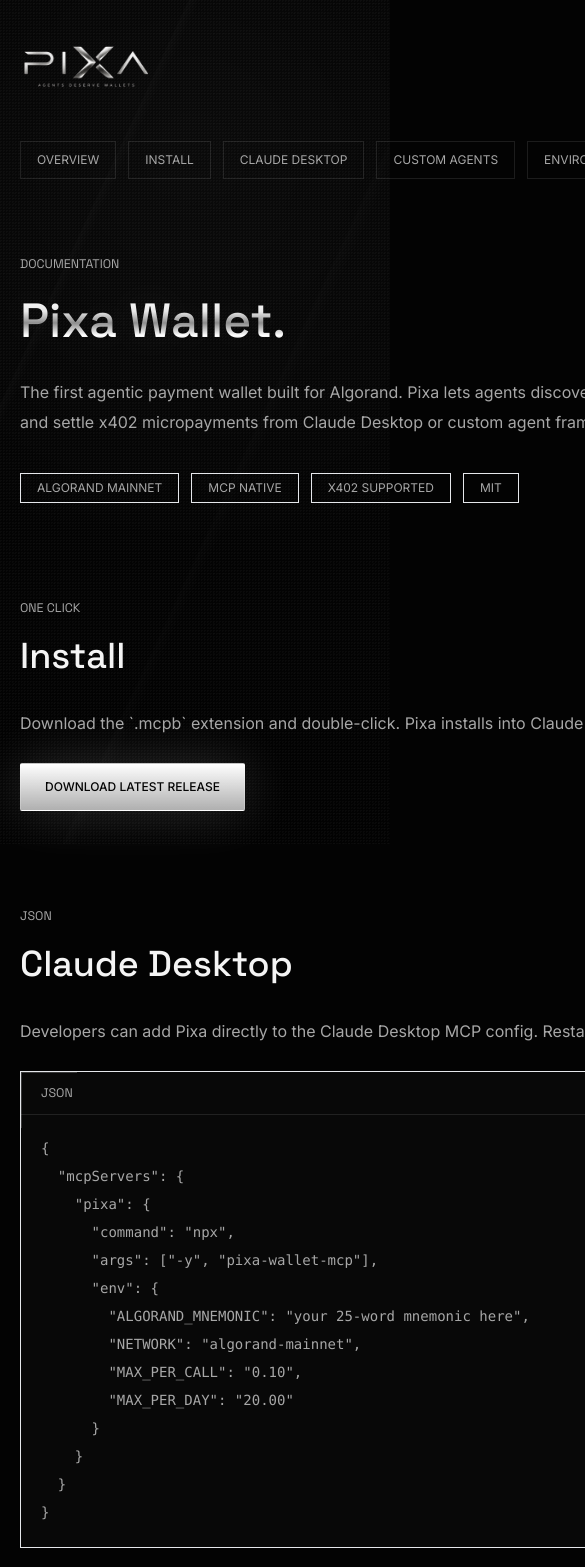
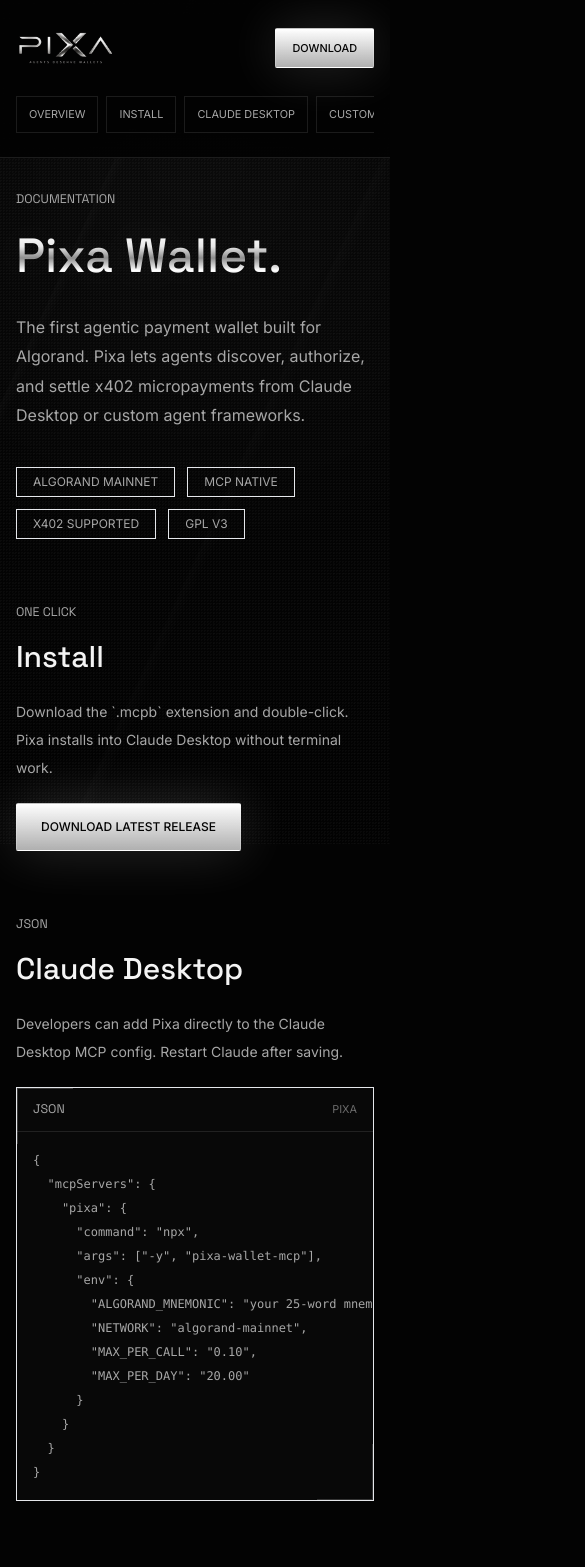
Before and after one commit to ogsamrat/PixaWeb, a Next.js app: page /docs in a window 390 px wide. Shown: the top 1567 px of the page, 585 px wide, since content can reach past the window. Built offline with nearby package versions, Linux system fonts and the light colour scheme; no server answers.

Commit message:
Improve docs mobile layout

```diff
--- a/src/app/docs/page.tsx
+++ b/src/app/docs/page.tsx
@@ -43,8 +43,8 @@
 export default function DocsPage() {
   return (
     <DocsLayout>
-      <article className="mx-auto max-w-5xl">
-        <section id="overview" className="scroll-mt-10">
+      <article className="mx-auto w-full max-w-5xl min-w-0">
+        <section id="overview" className="scroll-mt-32 lg:scroll-mt-10">
           <p className="section-kicker">Documentation</p>
           <h1 className="chrome-text display-type docs-heading mt-6 text-balance">
             Pixa Wallet.
@@ -55,7 +55,7 @@
             Claude Desktop or custom agent frameworks.
           </p>
           <div className="mt-9 flex flex-wrap gap-3 text-xs uppercase leading-none text-pixa-secondary">
-            {["Algorand Mainnet", "MCP Native", "x402 Supported", "MIT"].map(
+            {["Algorand Mainnet", "MCP Native", "x402 Supported", "GPL v3"].map(
               (badge) => (
                 <span key={badge} className="border border-white/12 px-4 py-2">
                   {badge}
@@ -185,30 +185,6 @@
             ]}
           />
         </DocsSection>
-
-        <DocsSection id="roadmap" title="Roadmap" kicker="Status">
-          <div className="grid gap-4">
-            {[
-              [
-                "Now",
-                "Mainnet wallet operations, x402, Tinyman, NFD, MCP bundle.",
-              ],
-              ["Next", "UPI-to-USDC widget via Mudrex API."],
-              [
-                "Future",
-                "Non-custodial treasury, multi-sig, and multi-chain routing.",
-              ],
-            ].map(([phase, copy]) => (
-              <article
-                key={phase}
-                className="edge-frame border border-white/12 bg-white/[0.02] p-6"
-              >
-                <p className="section-kicker">{phase}</p>
-                <p className="mt-4 leading-8 text-pixa-secondary">{copy}</p>
-              </article>
-            ))}
-          </div>
-        </DocsSection>
       </article>
     </DocsLayout>
   );
@@ -226,12 +202,12 @@
   children: React.ReactNode;
 }) {
   return (
-    <section id={id} className="mt-24 scroll-mt-8">
+    <section id={id} className="mt-16 scroll-mt-32 sm:mt-20 lg:mt-24 lg:scroll-mt-8">
       <p className="section-kicker">{kicker}</p>
-      <h2 className="display-type mt-4 text-4xl leading-tight text-pixa-white sm:text-5xl">
+      <h2 className="display-type mt-4 text-3xl leading-tight text-pixa-white sm:text-5xl">
         {title}
       </h2>
-      <div className="mt-7 space-y-6 text-base leading-8 text-pixa-secondary">
+      <div className="mt-6 space-y-5 text-sm leading-7 text-pixa-secondary sm:mt-7 sm:space-y-6 sm:text-base sm:leading-8">
         {children}
       </div>
     </section>
@@ -241,7 +217,7 @@
 function ToolGroup({ title, items }: { title: string; items: string[] }) {
   return (
     <article className="edge-frame border border-white/12 bg-white/[0.02] p-5">
-      <h3 className="display-type text-2xl leading-tight text-pixa-white">
+      <h3 className="display-type text-xl leading-tight text-pixa-white sm:text-2xl">
         {title}
       </h3>
       <div className="mt-5 grid gap-3">
--- a/src/components/docs/CodeBlock.tsx
+++ b/src/components/docs/CodeBlock.tsx
@@ -6,11 +6,13 @@
 export function CodeBlock({ code, language = "text" }: CodeBlockProps) {
   return (
     <div className="edge-frame overflow-hidden border border-white/12 bg-white/[0.025]">
-      <div className="flex items-center justify-between gap-4 border-b border-white/10 px-5 py-3">
+      <div className="flex items-center justify-between gap-4 border-b border-white/10 px-4 py-3 sm:px-5">
         <span className="section-kicker">{language}</span>
-        <span className="text-xs uppercase leading-none text-pixa-muted">Pixa</span>
+        <span className="text-[0.68rem] uppercase leading-none text-pixa-muted sm:text-xs">
+          Pixa
+        </span>
       </div>
-      <pre className="overflow-x-auto p-5 text-sm leading-7 text-pixa-secondary sm:p-6">
+      <pre className="max-w-full overflow-x-auto p-4 text-xs leading-6 text-pixa-secondary sm:p-6 sm:text-sm sm:leading-7">
         <code>{code}</code>
       </pre>
     </div>
--- a/src/components/docs/DiagramPanel.tsx
+++ b/src/components/docs/DiagramPanel.tsx
@@ -5,15 +5,15 @@
 
 export function DiagramPanel({ title, nodes }: DiagramPanelProps) {
   return (
-    <div className="edge-frame border border-white/12 bg-white/[0.02] p-6">
+    <div className="edge-frame border border-white/12 bg-white/[0.02] p-4 sm:p-6">
       <p className="section-kicker">{title}</p>
-      <div className="mt-7 grid gap-3 md:grid-cols-3">
+      <div className="mt-5 grid gap-3 sm:mt-7 md:grid-cols-3">
         {nodes.map((node, index) => (
           <div key={node} className="relative border border-white/10 p-4">
             <span className="display-type text-xs text-pixa-muted">
               0{index + 1}
             </span>
-            <p className="display-type mt-5 text-2xl uppercase leading-tight text-pixa-white">
+            <p className="display-type mt-4 text-xl uppercase leading-tight text-pixa-white sm:mt-5 sm:text-2xl">
               {node}
             </p>
             {index < nodes.length - 1 ? (
--- a/src/components/docs/DocsLayout.tsx
+++ b/src/components/docs/DocsLayout.tsx
@@ -2,13 +2,15 @@
 
 export function DocsLayout({ children }: { children: React.ReactNode }) {
   return (
-    <main className="min-h-screen bg-pixa-black text-pixa-white">
+    <main className="min-h-screen overflow-x-hidden bg-pixa-black text-pixa-white">
       <div className="vault-fallback fixed inset-0 opacity-25" />
       <div className="micro-grid fixed inset-0 opacity-20" />
       <div className="grain-overlay fixed" />
       <div className="relative grid lg:grid-cols-[18rem_1fr]">
         <DocsSidebar />
-        <div className="px-5 py-10 sm:px-8 lg:px-12 lg:py-16">{children}</div>
+        <div className="min-w-0 px-4 py-8 sm:px-8 lg:px-12 lg:py-16">
+          {children}
+        </div>
       </div>
     </main>
   );
--- a/src/components/docs/DocsSidebar.tsx
+++ b/src/components/docs/DocsSidebar.tsx
@@ -11,14 +11,14 @@
   ["Live Demo", "#live-demo"],
   ["Security", "#security"],
   ["Algorand", "#algorand"],
-  ["Roadmap", "#roadmap"],
 ];
 
 export function DocsSidebar() {
   return (
-    <aside className="lg:sticky lg:top-0 lg:h-screen lg:border-r lg:border-white/10">
-      <div className="flex h-full flex-col gap-8 px-5 py-6 sm:px-8">
-        <Link href="/" aria-label="Pixa home" className="block w-32">
+    <aside className="sticky top-0 z-40 border-b border-white/10 bg-pixa-black/[0.92] backdrop-blur-xl lg:top-0 lg:h-screen lg:border-b-0 lg:border-r">
+      <div className="flex h-full flex-col gap-4 px-4 py-4 sm:px-6 lg:gap-8 lg:px-5 lg:py-6 xl:px-8">
+        <div className="flex items-center justify-between gap-4">
+          <Link href="/" aria-label="Pixa home" className="block w-24 shrink-0 sm:w-28 lg:w-32">
             <Image
               src="/assets/logo.png"
               alt="Pixa Wallet"
@@ -28,12 +28,23 @@
               priority
             />
           </Link>
-        <nav className="flex gap-3 overflow-x-auto pb-3 lg:flex-col lg:gap-0 lg:overflow-visible lg:pb-0">
+          <a
+            href="/assets/pixa.mcpb"
+            download
+            className="chrome-button inline-flex h-10 shrink-0 items-center justify-center rounded-sm px-4 text-[0.68rem] font-medium uppercase lg:hidden"
+          >
+            Download
+          </a>
+        </div>
+        <nav
+          aria-label="Docs navigation"
+          className="flex max-w-[calc(100vw-2rem)] gap-2 overflow-x-auto pb-2 lg:max-w-none lg:flex-col lg:gap-0 lg:overflow-visible lg:pb-0"
+        >
           {nav.map(([label, href]) => (
             <a
               key={href}
               href={href}
-              className="shrink-0 border border-white/10 px-4 py-3 text-xs uppercase leading-none text-pixa-secondary transition hover:border-white/24 hover:text-pixa-white lg:border-0 lg:border-t lg:px-0 lg:py-4"
+              className="shrink-0 border border-white/10 px-3 py-3 text-[0.68rem] uppercase leading-none text-pixa-secondary transition hover:border-white/24 hover:text-pixa-white sm:px-4 lg:border-0 lg:border-t lg:px-0 lg:py-4 lg:text-xs"
             >
               {label}
             </a>
--- a/src/components/docs/SpecTable.tsx
+++ b/src/components/docs/SpecTable.tsx
@@ -5,14 +5,14 @@
 
 export function SpecTable({ columns, rows }: SpecTableProps) {
   return (
-    <div className="overflow-x-auto border border-white/12 bg-white/[0.02]">
-      <table className="w-full min-w-[42rem] border-collapse text-left text-sm leading-7">
+    <div className="max-w-full overflow-x-auto border border-white/12 bg-white/[0.02]">
+      <table className="w-full min-w-[36rem] border-collapse text-left text-xs leading-6 sm:min-w-[42rem] sm:text-sm sm:leading-7">
         <thead>
           <tr>
             {columns.map((column) => (
               <th
                 key={column}
-                className="border-b border-white/12 px-4 py-4 text-xs uppercase leading-none text-pixa-muted"
+                className="border-b border-white/12 px-3 py-3 text-[0.68rem] uppercase leading-none text-pixa-muted sm:px-4 sm:py-4 sm:text-xs"
               >
                 {column}
               </th>
@@ -23,10 +23,13 @@
           {rows.map((row) => (
             <tr
               key={row.join("-")}
-              className="border-b border-white/8 last:border-b-0"
+              className="border-b border-white/10 last:border-b-0"
             >
               {row.map((cell) => (
-                <td key={cell} className="px-4 py-4 align-top text-pixa-secondary">
+                <td
+                  key={cell}
+                  className="px-3 py-3 align-top text-pixa-secondary sm:px-4 sm:py-4"
+                >
                   {cell}
                 </td>
               ))}
```
Lines whose indentation alone changed are shown as unchanged.
